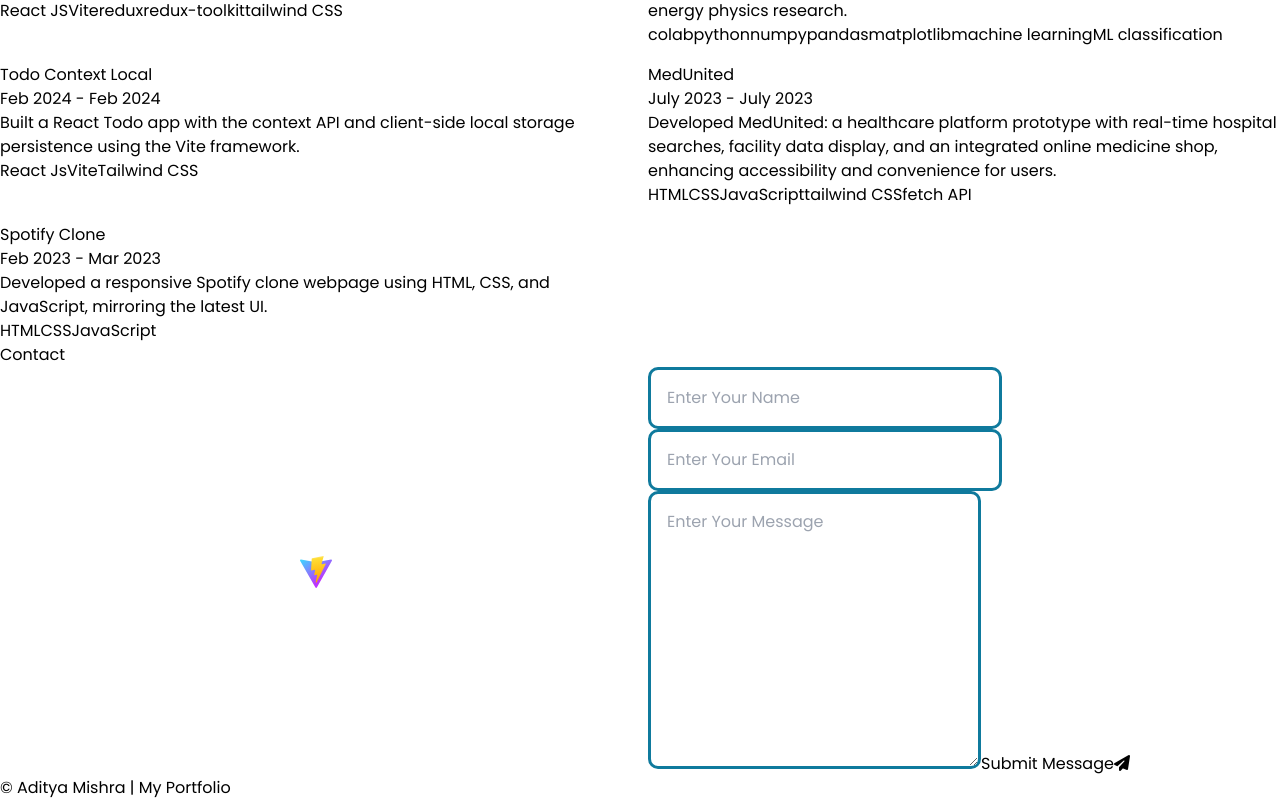
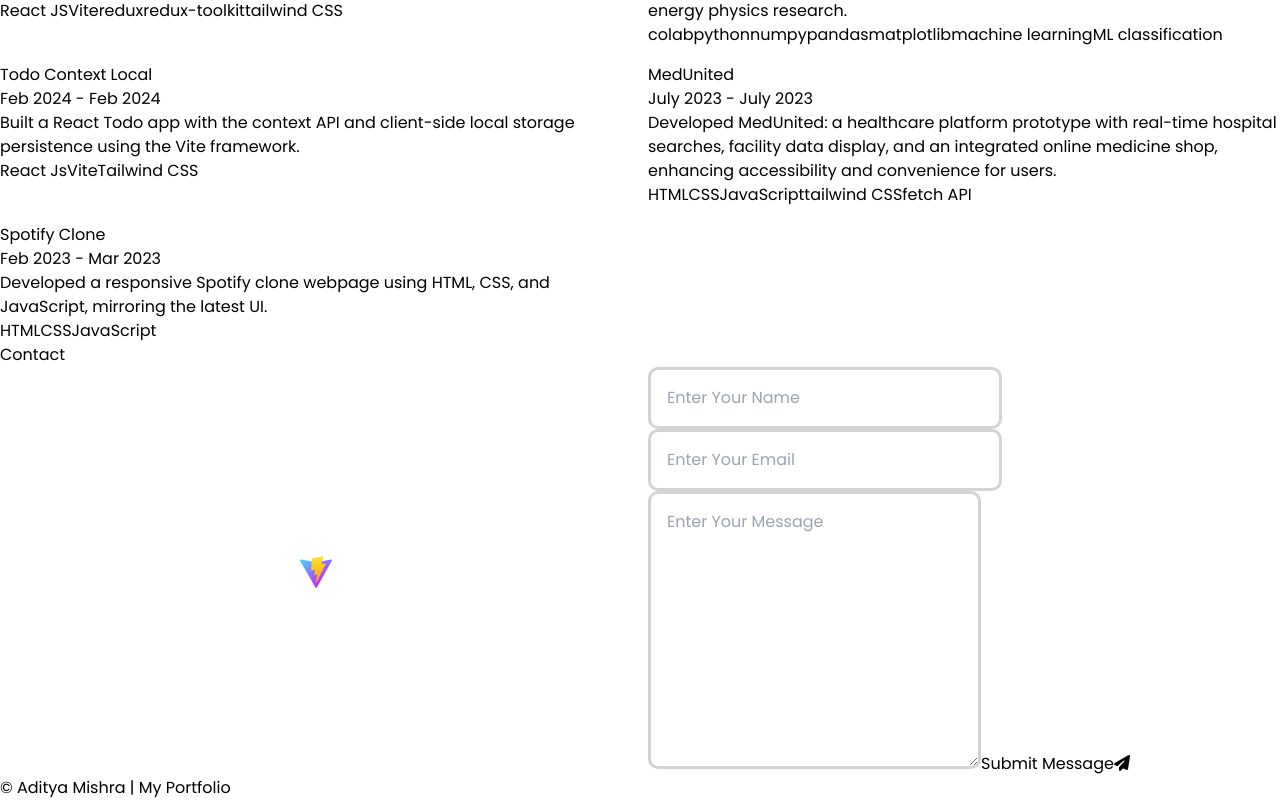
Before and after one commit to AdityaNath0777/portfolio_2_pt_0, a React (Vite) app: page / in a window 1280 px wide. Shown: the part 2100-2900 px from the top of the page. Built offline with nearby package versions, Linux system fonts and the light colour scheme.

Commit message:
form input UI minor update

```diff
--- a/src/components/Contact/contact.css
+++ b/src/components/Contact/contact.css
@@ -7,12 +7,15 @@
 }
 
 .contact-form input, .contact-form textarea {
-  border: 3px solid rgb(15, 122, 157);
+  border: 3px solid lightgrey;
   border-radius: 10px;
   padding: 1rem;
   outline-color: rgb(9, 74, 95);
 }
 .contact-form input:focus, .contact-form textarea:focus {
-  border-color: skyblue ;
-  outline-color: skyblue ;
+  border-color: deepskyblue ;
+  outline-color: deepskyblue ;
 }
+.contact-form input:focus::placeholder, .contact-form textarea:focus::placeholder {
+  color: deepskyblue
+}
```
